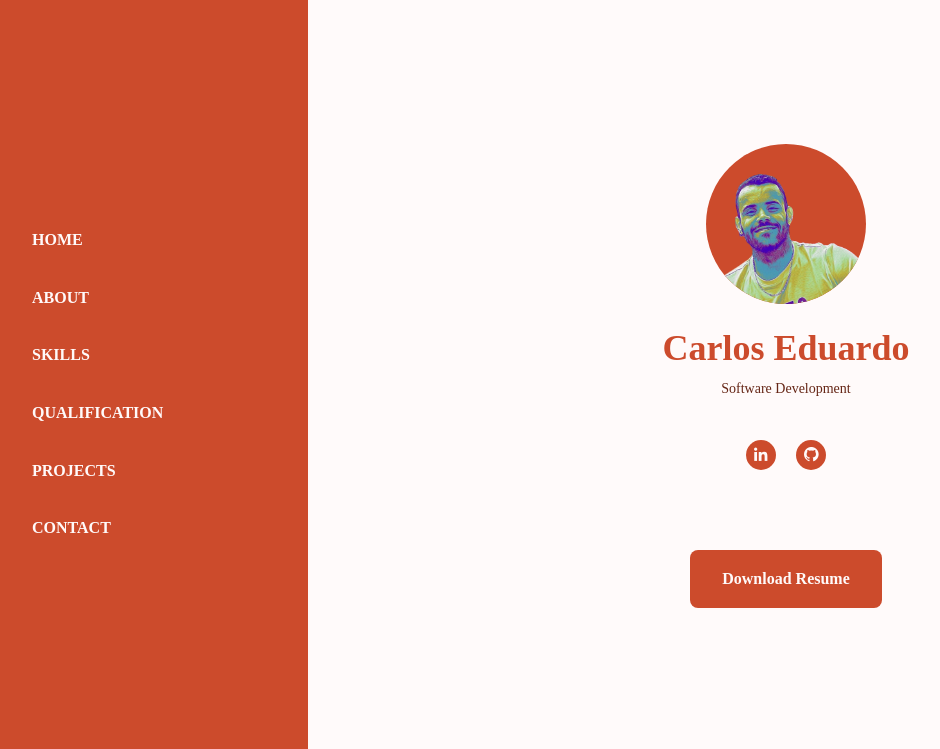
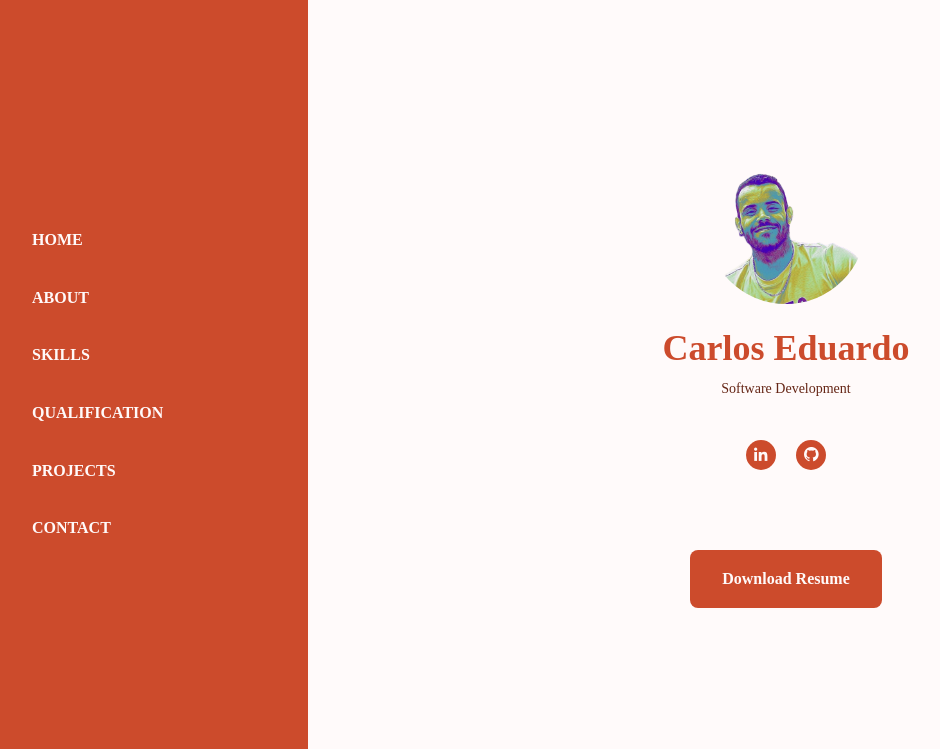
Before and after one commit to Eduardo2804/myPortifolio, a plain HTML site: page index.html in a window 1280 px wide. Shown: the top 749 px of the page, without its empty margins (16-956 px from the left). Drawn offline with nearby package versions, Linux system fonts and the light colour scheme.

Commit message:
last stylist

```diff
--- a/style.css
+++ b/style.css
@@ -249,7 +249,7 @@ img{
     padding-left: 0.8rem;
     width: 160px;
     height: 160px;
-    background-color: var(--first-color);
+    background-color:;
     border-radius: 50%;
     overflow: hidden;
     margin-bottom: var(--mb-2);
```
